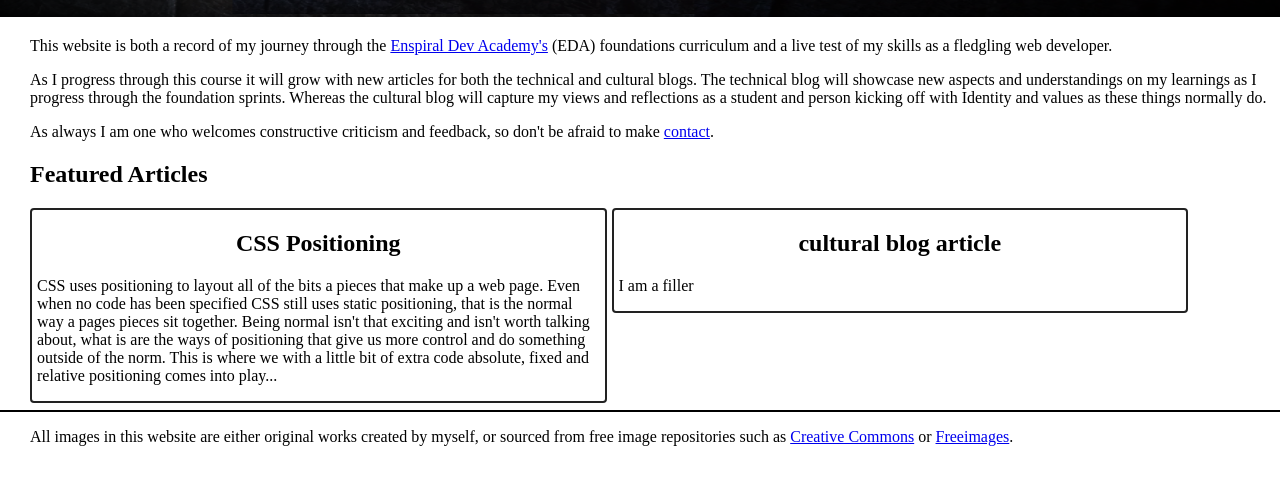
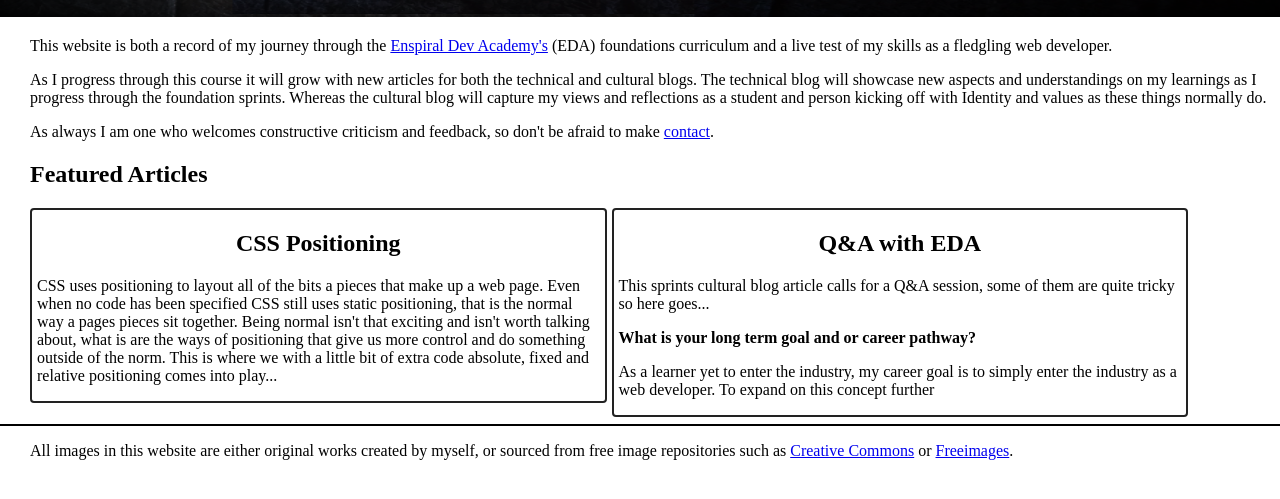
Before and after one commit to Boyd-Thurston/Boyd-Thurston.github.io, a plain HTML site: page index.html in a window 1280 px wide. Shown: the part 243-742 px from the top of the page. Drawn offline with Linux system fonts and the light colour scheme; a web font is replaced by a local one.

Commit message:
Updated featured aretical content

```diff
--- a/index.html
+++ b/index.html
@@ -73,10 +73,14 @@
             of extra code absolute, fixed and relative positioning comes into play...</p>
         </article>
       </a>
-      <a class="linked-article" href="#">
+      <a class="linked-article" href="blog/sprint2-cultural.html">
         <article>
-          <h2>cultural blog article</h2>
-          <p>I am a filler</p>
+          <h2>Q&A with EDA</h2>
+          <p>This sprints cultural blog article calls for a Q&A session, some of them are
+            quite tricky so here goes...</p>
+          <p><b>What is your long term goal and or career pathway?</b></p>
+          <p>As a learner yet to enter the industry, my career goal is to simply enter the
+            industry as a web developer. To expand on this concept further</p>
         </article>
       </a>
     </main>
```
Also changed, not shown: blog/sprint1-cultural.html (+1 -1 lines), blog/sprint2-cultural.html (+1 -1 lines). Lines whose indentation alone changed are shown as unchanged.
